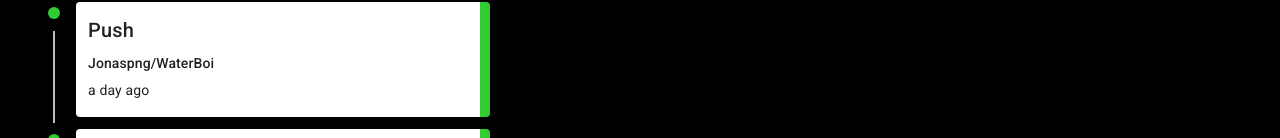
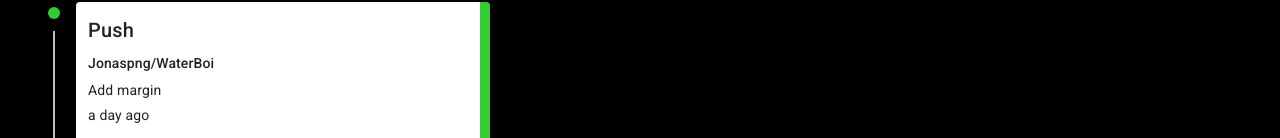
Before and after one commit to Jonaspng/react-cv-website, a React (Create React App) app: page / in a window 1280 px wide. Shown: the part 814-952 px from the top of the page. Built offline with nearby package versions, Linux system fonts and the light colour scheme; no server answers.

Commit message:
Add commit message to activity card

```diff
--- a/src/components/RecentActivityTimeLine/ActivityTimelineItem.js
+++ b/src/components/RecentActivityTimeLine/ActivityTimelineItem.js
@@ -24,6 +24,10 @@ function ActivityTimlineItem(props) {
           {props.event.repo.name}
         </Typography>
         <Typography gutterBottom variant="body2">
+          {props.event.type.slice(0, props.event.type.length - 5) == "Push"?
+            props.event.payload.commits[0].message: null}
+        </Typography>
+        <Typography gutterBottom variant="body2" color={'#212121'}>
           {moment(new Date(props.event.created_at)).fromNow()}
         </Typography>
         </Card>
```
